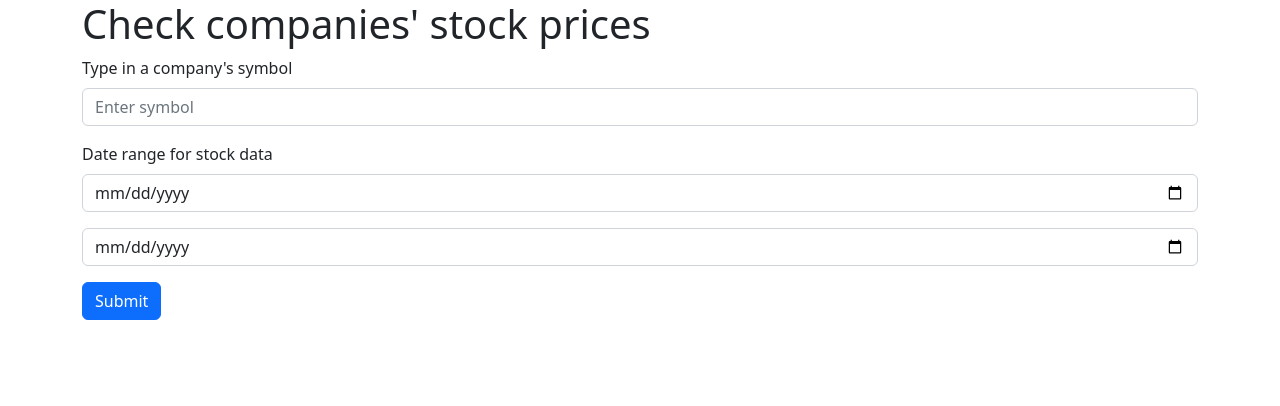
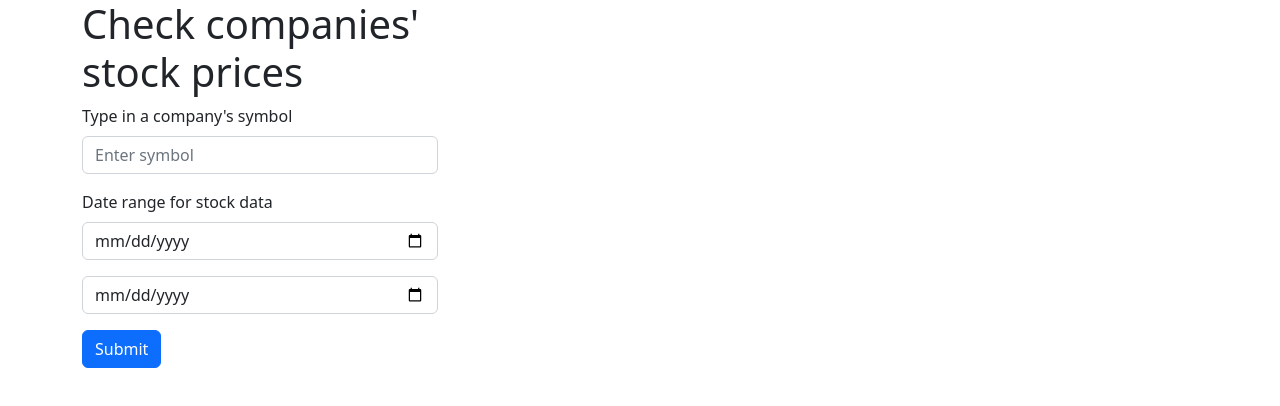
Before and after one commit to Mindaugas2/ibm-internship-task, a React (Create React App) app in the folder frontend/: page / in a window 1280 px wide. Shown: the top 406 px of the page. Built offline with nearby package versions, Linux system fonts and the light colour scheme.

Commit message:
add breakpoints for responsiveness

```diff
--- a/frontend/src/App.js
+++ b/frontend/src/App.js
@@ -14,13 +14,13 @@ function App() {
     <Container>
       <header>
         <Row>
-          <Col>
+          <Col sm={4}>
             <h1>Check companies' stock prices</h1>
           </Col>
         </Row>
 
         <Row>
-          <Col>
+          <Col sm={4}>
             <SearchField
               setSymbol={setSymbol}
               setDateFrom={setDateFrom}
```
